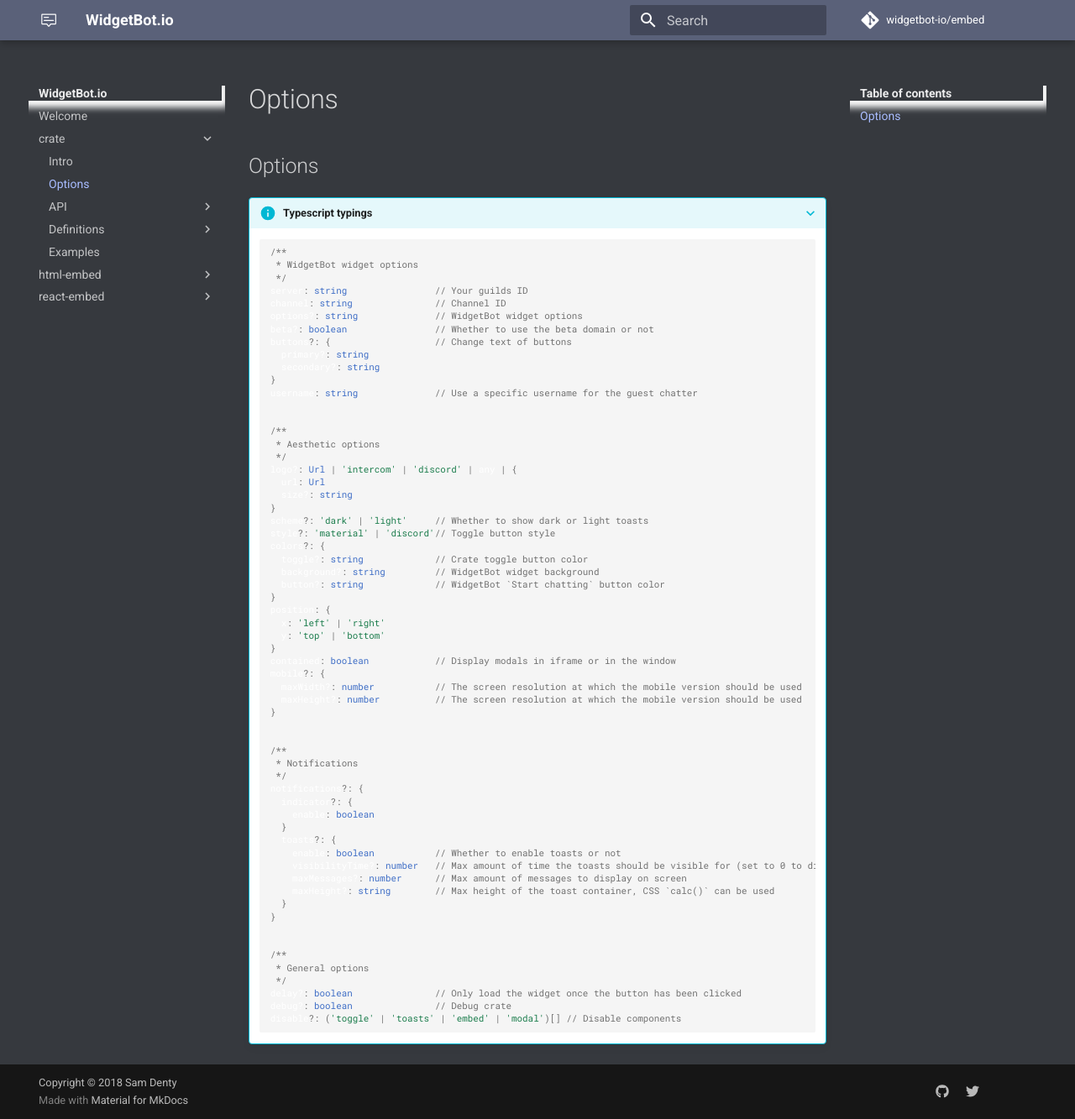
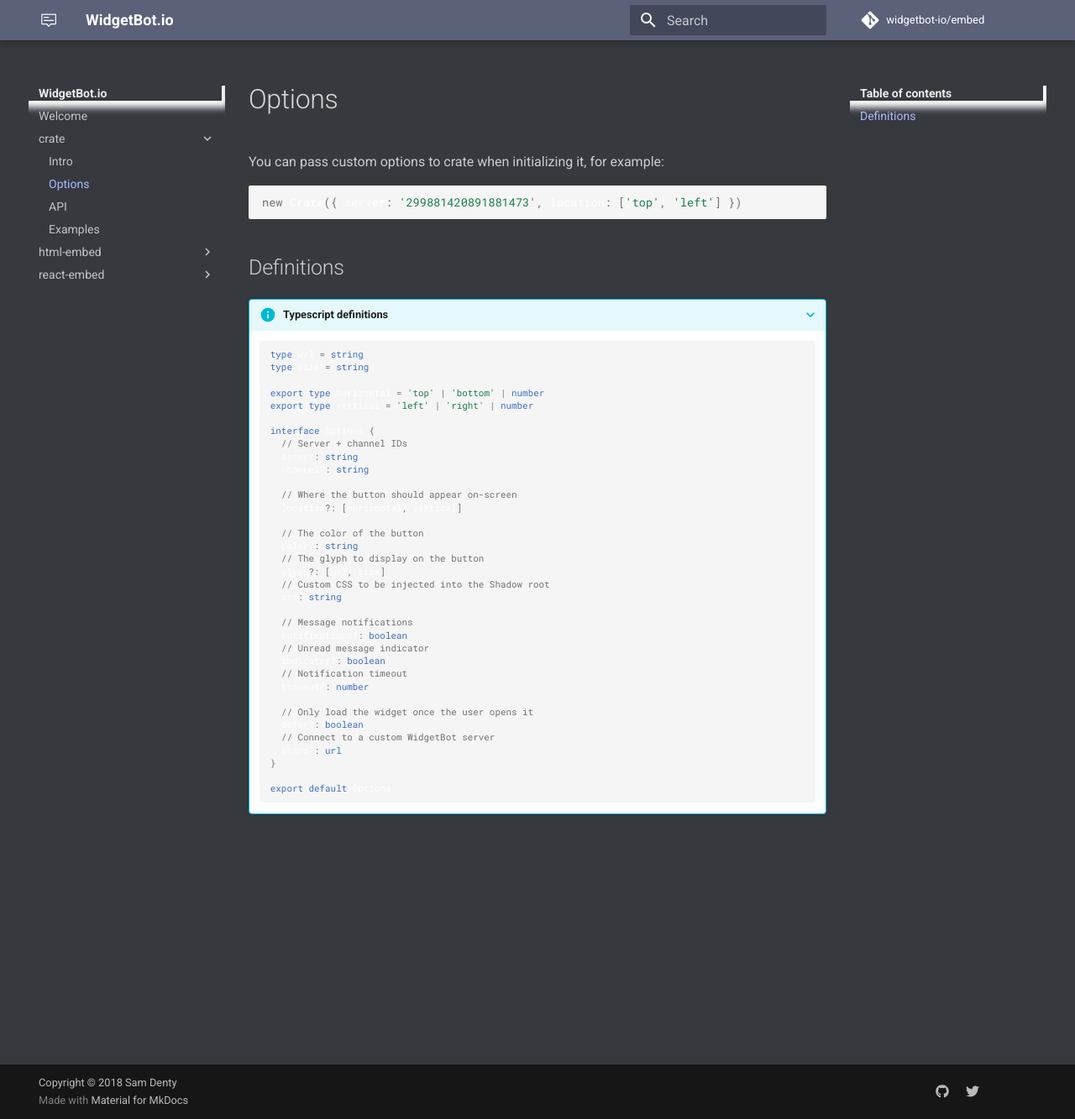
Before and after one commit to widgetbot-io/documentation, an MkDocs documentation site: the page built from docs/crate/options/index.md, in a window 1280 px wide and 1333 px high. Shown: the whole window at 84% size. Built offline with MkDocs 1.6.1 and Material for MkDocs 9.7.7, drawn with Linux system fonts in a browser that asks for light colours; a script that is not in the unit is left out; comment, search, counter and statistics services are not loaded; old or Windows-style settings are respelled for this version of MkDocs.

Commit message:
Update Crate API

````diff
--- a/docs/crate/options/index.md
+++ b/docs/crate/options/index.md
@@ -1,67 +1,47 @@
-## Options
+You can pass custom options to crate when initializing it, for example:
 
-???+ info "Typescript typings"
+```ts
+new Crate({ server: '299881420891881473', location: ['top', 'left'] })
+```
+
+## Definitions
+
+???+ info "Typescript definitions"
 
     ```ts
-    /**
-     * WidgetBot widget options
-     */
-    server: string                // Your guilds ID
-    channel: string               // Channel ID
-    options?: string              // WidgetBot widget options
-    beta?: boolean                // Whether to use the beta domain or not
-    buttons?: {                   // Change text of buttons
-      primary?: string
-      secondary?: string
-    }
-    username: string              // Use a specific username for the guest chatter
+    type url = string
+    type size = string
 
+    export type horizontal = 'top' | 'bottom' | number
+    export type vertical = 'left' | 'right' | number
 
-    /**
-     * Aesthetic options
-     */
-    logo?: Url | 'intercom' | 'discord' | any | {
-      url: Url
-      size?: string
-    }
-    scheme?: 'dark' | 'light'     // Whether to show dark or light toasts
-    style?: 'material' | 'discord'// Toggle button style
-    colors?: {
-      toggle?: string             // Crate toggle button color
-      background?: string         // WidgetBot widget background
-      button?: string             // WidgetBot `Start chatting` button color
-    }
-    position: {
-      x: 'left' | 'right'
-      y: 'top' | 'bottom'
-    }
-    contained: boolean            // Display modals in iframe or in the window
-    mobile?: {
-      maxWidth?: number           // The screen resolution at which the mobile version should be used
-      maxHeight?: number          // The screen resolution at which the mobile version should be used
+    interface Options {
+      // Server + channel IDs
+      server: string
+      channel?: string
+
+      // Where the button should appear on-screen
+      location?: [horizontal, vertical]
+
+      // The color of the button
+      color?: string
+      // The glyph to display on the button
+      glyph?: [url, size]
+      // Custom CSS to be injected into the Shadow root
+      css: string
+
+      // Message notifications
+      notifications?: boolean
+      // Unread message indicator
+      indicator?: boolean
+      // Notification timeout
+      timeout?: number
+
+      // Only load the widget once the user opens it
+      defer?: boolean
+      // Connect to a custom WidgetBot server
+      shard?: url
     }
 
-
-    /**
-     * Notifications
-     */
-    notifications?: {
-      indicator?: {
-        enable: boolean
-      }
-      toasts?: {
-        enable: boolean           // Whether to enable toasts or not
-        visibilityTime?: number   // Max amount of time the toasts should be visible for (set to 0 to disable timeout)
-        maxMessages?: number      // Max amount of messages to display on screen
-        maxHeight?: string        // Max height of the toast container, CSS `calc()` can be used
-      }
-    }
-
-
-    /**
-     * General options
-     */
-    delay?: boolean               // Only load the widget once the button has been clicked
-    debug?: boolean               // Debug crate
-    disable?: ('toggle' | 'toasts' | 'embed' | 'modal')[] // Disable components
+    export default Options
     ```
--- a/mkdocs.yml
+++ b/mkdocs.yml
@@ -25,14 +25,7 @@ pages:
   - crate:
     - Intro: 'crate/index.md'
     - Options: 'crate/options/index.md'
-    - API:
-      - Methods: 'crate/api/index.md'
-      - Listeners: 'crate/api/listeners.md'
-    - Definitions:
-      - config.d.ts: 'crate/definitions/config.d.ts.md'
-      - modal.d.ts: 'crate/definitions/modal.d.ts.md'
-      - notifications.d.ts: 'crate/definitions/notifications.d.ts.md'
-      - view.d.ts: 'crate/definitions/view.d.ts.md'
+    - API: 'crate/api.md'
     - Examples: 'crate/examples/index.md'
   - html-embed:
     - Intro: 'html-embed/index.md'
````
Also changed, not shown: docs/crate/api.md (added, +183 -0 lines), docs/crate/api/index.md (deleted, +0 -140 lines), docs/crate/api/listeners.md (deleted, +0 -89 lines), docs/crate/definitions/config.d.ts.md (deleted, +0 -74 lines), docs/crate/definitions/modal.d.ts.md (deleted, +0 -20 lines), docs/crate/definitions/notifications.d.ts.md (deleted, +0 -50 lines), docs/crate/definitions/view.d.ts.md (deleted, +0 -16 lines), docs/crate/index.md (+0 -32 lines).
